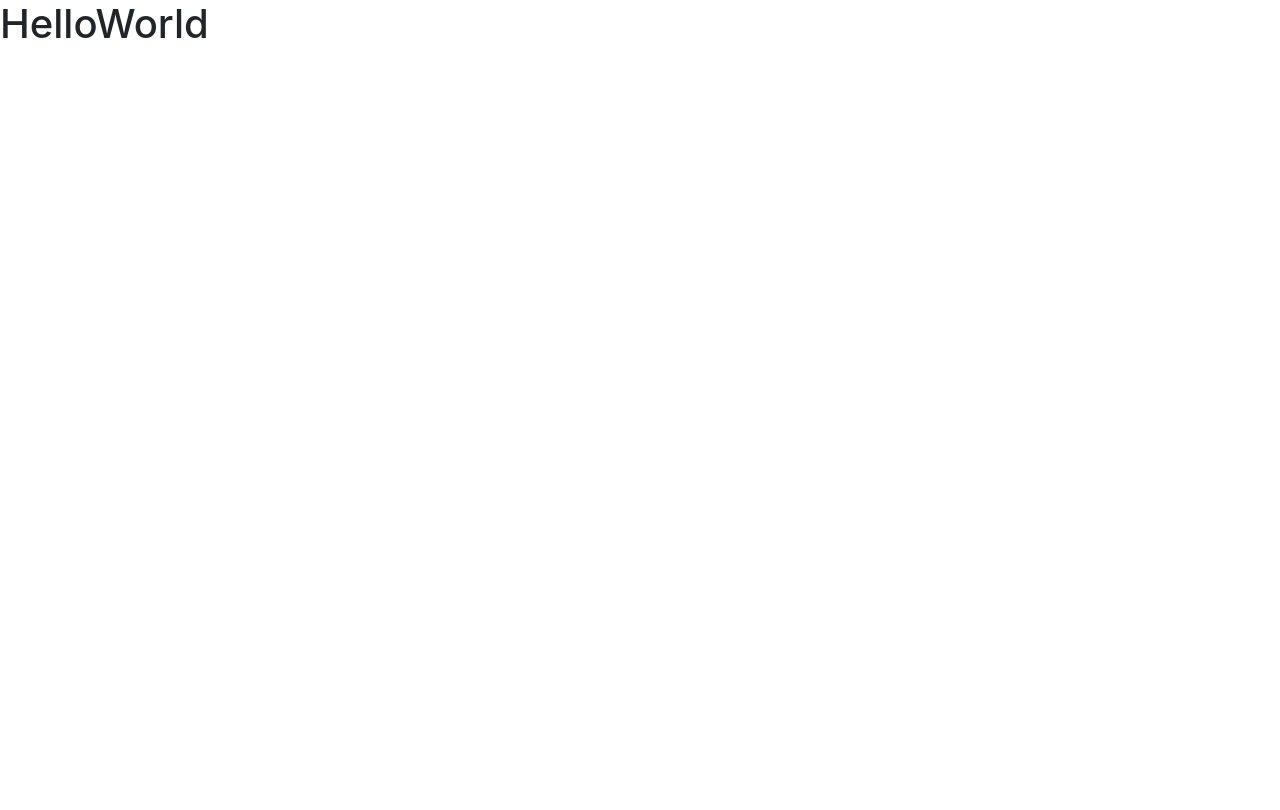
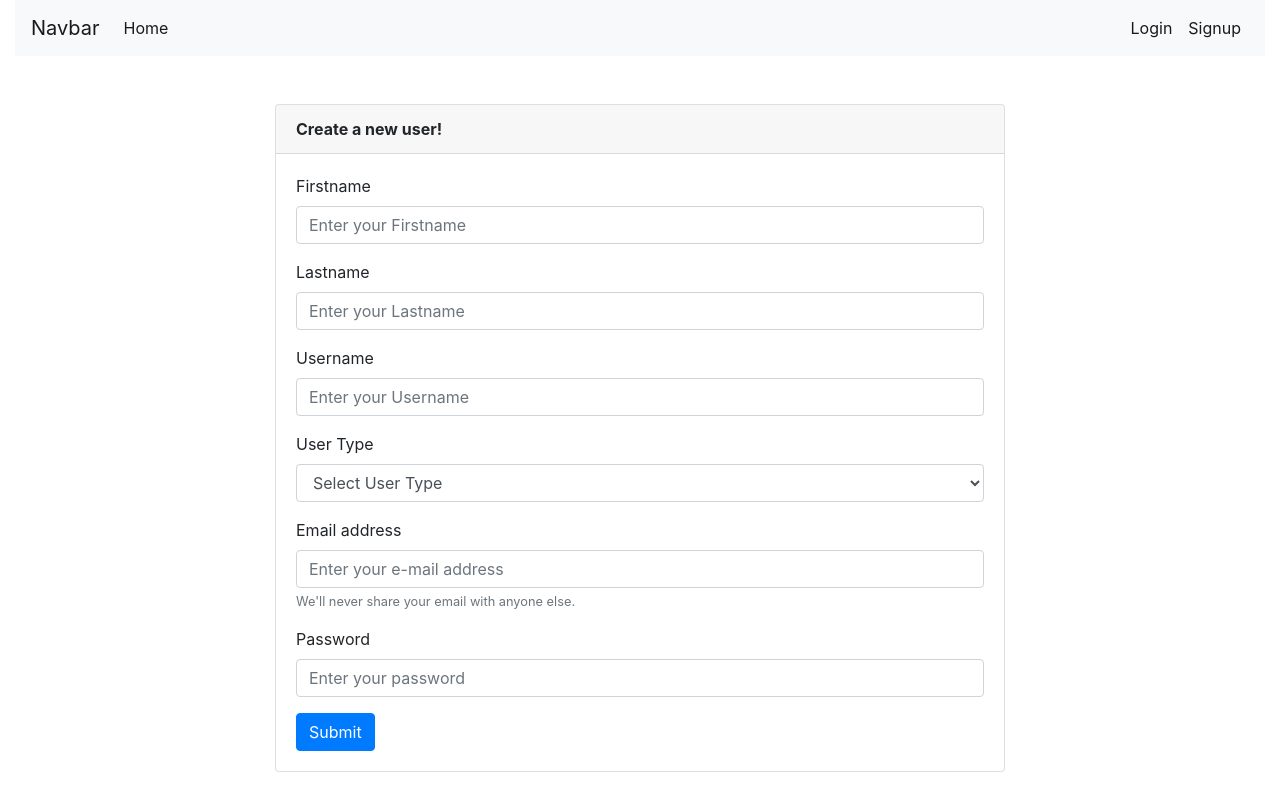
Before and after one commit to parthjani7/soft-dev-project-2, a React (Create React App) app: page /signup in a window 1280 px wide. Shown: the top 810 px of the page. Built offline with nearby package versions, Linux system fonts and the light colour scheme.

Commit message:
Frontend basic pages and navigation added

```diff
--- a/package.json
+++ b/package.json
@@ -9,6 +9,7 @@
     "bootstrap": "^4.4.1",
     "react": "^16.12.0",
     "react-dom": "^16.12.0",
+    "react-router-dom": "^5.1.2",
     "react-scripts": "3.3.0"
   },
   "scripts": {
--- a/public/index.html
+++ b/public/index.html
@@ -14,7 +14,9 @@
 
 <body>
   <noscript>You need to enable JavaScript to run this app.</noscript>
-  <div id="root"></div>
+  <div class="container-fluid">
+    <div id="root"></div>
+  </div>
 </body>
 
 </html>
--- a/src/App.js
+++ b/src/App.js
@@ -1,13 +1,64 @@
-import React from "react";
+import { BrowserRouter as Router, Route, Switch } from "react-router-dom";
+import React, { Suspense, lazy } from "react";
 import "bootstrap/dist/css/bootstrap.min.css";
+
+const Home = lazy(() => import("./components/home"));
+const Login = lazy(() => import("./components/login"));
+const Signup = lazy(() => import("./components/signup"));
+const Navbar = lazy(() => import("./components/partials/navbar"));
 // import "./App.css";
 
 function App() {
   return (
-    <div className="App">
-      <header className="App-header">
-        <h1>HelloWorld</h1>
-      </header>
+    <div>
+      <nav class="navbar navbar-expand-lg navbar-light bg-light">
+        <a class="navbar-brand" href="#">
+          Navbar
+        </a>
+        <button
+          class="navbar-toggler"
+          type="button"
+          data-toggle="collapse"
+          data-target="#navbarSupportedContent"
+          aria-controls="navbarSupportedContent"
+          aria-expanded="false"
+          aria-label="Toggle navigation"
+        >
+          <span class="navbar-toggler-icon"></span>
+        </button>
+
+        <div class="collapse navbar-collapse" id="navbarSupportedContent">
+          <ul class="navbar-nav mr-auto">
+            <li class="nav-item active">
+              <a class="nav-link" href="/home">
+                Home <span class="sr-only">(current)</span>
+              </a>
+            </li>
+          </ul>
+          <ul class="navbar-nav">
+            <li class="nav-item active">
+              <a class="nav-link" href="/login">
+                Login
+              </a>
+            </li>
+            <li class="nav-item active">
+              <a class="nav-link" href="/signup">
+                Signup
+              </a>
+            </li>
+          </ul>
+        </div>
+      </nav>
+      <Router>
+        <Suspense fallback={<div>Loading...</div>}>
+          <Switch>
+            <Route exact path="/home" component={Home} />
+            <Route exact path="/login" component={Login} />
+            <Route exact path="/signup" component={Signup} />
+            {/* <Route path="/about" component={About}/> */}
+          </Switch>
+        </Suspense>
+      </Router>
     </div>
   );
 }
--- /dev/null
+++ b/src/components/home.js
@@ -0,0 +1,7 @@
+import React, { Suspense, lazy } from "react";
+
+export default class Navbar extends React.Component {
+  render() {
+    return <h1>This is a home page</h1>;
+  }
+}
--- /dev/null
+++ b/src/components/login.js
@@ -0,0 +1,51 @@
+import React from "react";
+import "bootstrap/dist/css/bootstrap.min.css";
+
+export default class Login extends React.Component {
+  render() {
+    return (
+      <div className="container py-5">
+        <div className="row">
+          <div className="col-md-8 offset-2">
+            <div class="card">
+              <div class="card-header">
+                <strong>Login Here!</strong>
+              </div>
+              <div class="card-body">
+                <form>
+                  <div className="form-group">
+                    <label for="Email">Email address</label>
+                    <input
+                      required
+                      type="email"
+                      className="form-control"
+                      placeholder="Enter your e-mail address"
+                      id="Email"
+                      aria-describedby="emailHelp"
+                    />
+                    <small id="emailHelp" className="form-text text-muted">
+                      We'll never share your email with anyone else.
+                    </small>
+                  </div>
+                  <div className="form-group">
+                    <label for="Password">Password</label>
+                    <input
+                      required
+                      type="password"
+                      className="form-control"
+                      placeholder="Enter your password"
+                      id="Password"
+                    />
+                  </div>
+                  <button type="submit" className="btn btn-primary">
+                    Submit
+                  </button>
+                </form>
+              </div>
+            </div>
+          </div>
+        </div>
+      </div>
+    );
+  }
+}
--- /dev/null
+++ b/src/components/partials/navbar.js
@@ -0,0 +1,15 @@
+import { Route } from "react-router-dom";
+import React from "react";
+import "bootstrap/dist/css/bootstrap.min.css";
+
+export default class Navbar extends React.Component {
+  render() {
+    return (
+      <nav className="navbar navbar-expand-lg navbar-light bg-light">
+        <Route exact path="/" className="navbar-brand">
+          Navbar
+        </Route>
+      </nav>
+    );
+  }
+}
--- /dev/null
+++ b/src/components/signup.js
@@ -0,0 +1,95 @@
+import React from "react";
+import "bootstrap/dist/css/bootstrap.min.css";
+
+export default class Signup extends React.Component {
+  render() {
+    return (
+      <div className="container py-5">
+        <div className="row">
+          <div className="col-md-8 offset-2">
+            <div class="card">
+              <div class="card-header">
+                <strong>Create a new user!</strong>
+              </div>
+              <div class="card-body">
+                <form>
+                  <div className="form-group">
+                    <label for="Firstname">Firstname</label>
+                    <input
+                      required
+                      type="text"
+                      className="form-control"
+                      placeholder="Enter your Firstname"
+                      id="Firstname"
+                    />
+                  </div>
+                  <div className="form-group">
+                    <label for="Lastname">Lastname</label>
+                    <input
+                      required
+                      type="text"
+                      className="form-control"
+                      placeholder="Enter your Lastname"
+                      id="Lastname"
+                    />
+                  </div>
+                  <div className="form-group">
+                    <label for="Username">Username</label>
+                    <input
+                      required
+                      type="text"
+                      className="form-control"
+                      placeholder="Enter your Username"
+                      id="Username"
+                    />
+                  </div>
+                  <div className="form-group">
+                    <label for="UserType">User Type</label>
+                    <select
+                      required
+                      type="text"
+                      className="form-control"
+                      placeholder="Enter your UserType"
+                      id="UserType"
+                    >
+                      <option value="">Select User Type</option>
+                      <option value="teacher">Teacher</option>
+                      <option value="guardian">Guardian</option>
+                      <option value="student">Student</option>
+                    </select>
+                  </div>
+                  <div className="form-group">
+                    <label for="Email">Email address</label>
+                    <input
+                      required
+                      type="email"
+                      className="form-control"
+                      placeholder="Enter your e-mail address"
+                      id="Email"
+                    />
+                    <small id="emailHelp" className="form-text text-muted">
+                      We'll never share your email with anyone else.
+                    </small>
+                  </div>
+                  <div className="form-group">
+                    <label for="Password">Password</label>
+                    <input
+                      required
+                      type="password"
+                      className="form-control"
+                      placeholder="Enter your password"
+                      id="Password"
+                    />
+                  </div>
+                  <button type="submit" className="btn btn-primary">
+                    Submit
+                  </button>
+                </form>
+              </div>
+            </div>
+          </div>
+        </div>
+      </div>
+    );
+  }
+}
```
Also changed, not shown: 1 other file (tests, documents, lock files or other folders).
